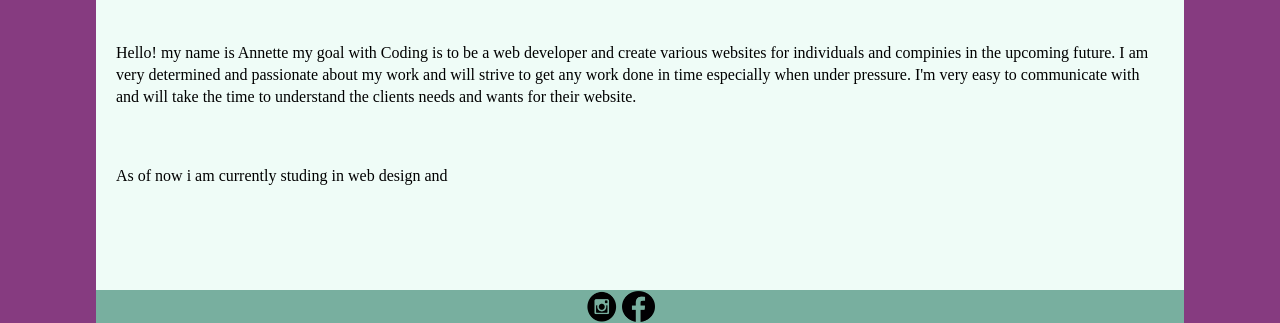
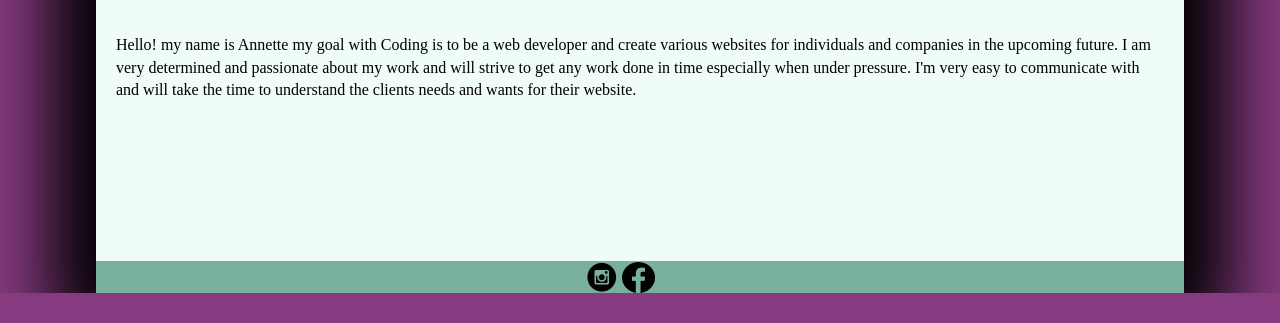
Before and after one commit to ASegura038/Segura-Annette-Portfolio-Resume, a plain HTML site: page index.html in a window 1280 px wide. Shown: the part 581-904 px from the top of the page. After the commit the page ends 874 px from the top, so only its background shows below. Drawn offline with Linux system fonts and the light colour scheme.

Commit message:
content
added a transition in pages

```diff
--- a/css/main.css
+++ b/css/main.css
@@ -14,7 +14,7 @@
 
 html {
     background-color: rgb(134, 59, 128);
-
+    margin-top: 1%;
 }
 
 /* body styles */
@@ -28,6 +28,7 @@ body {
     line-height: 1.4;
     height: 100%;
     /* display: block; */
+    box-shadow: 0px 0px 66px 45px black;
 }
 
 header:after {
@@ -38,7 +39,7 @@ header:after {
 
 img {
     width: 100%;
-    height: 420px;
+    height: 400px;
 }
 
 
@@ -47,11 +48,10 @@ h1 {
     margin-top: 0px;
 }
 
-/* font styles */
-/* body h1 {
-    font-family: 'Franklin Gothic Medium', 'Arial Narrow', Arial, sans-serif;
-    text-align: center
-} */
+/* font styles  */
+body h1 {
+    font-family: -apple-system, BlinkMacSystemFont, 'Segoe UI', Roboto, Oxygen, Ubuntu, Cantarell, 'Open Sans', 'Helvetica Neue', sans-serif text-align: center
+}
 
 /* navigation system */
 
@@ -206,6 +206,28 @@ h1 {
 
 p {
     padding: 20px;
+}
+
+h1,
+nav.hnav,
+img {
+    animation: fadein 1.5s;
+    -moz-animation: fadein 1.5s;
+    /* Firefox */
+    -webkit-animation: fadein 1.5s;
+    /* Safari and Chrome */
+    -o-animation: fadein 1.5s;
+    /* Opera */
+}
+
+@keyframes fadein {
+    0% {
+        opacity: 0;
+    }
+
+    100% {
+        opacity: 1;
+    }
 }
 
 /* ==========================================================================
--- a/index.html
+++ b/index.html
@@ -49,13 +49,13 @@
   <h1>Welcome</h1>
   <p>
     Hello! my name is Annette my goal with Coding is to be a web developer and create various websites for individuals
-    and compinies in the upcoming future. I am very determined and passionate about my work and will strive to get any
+    and companies in the upcoming future. I am very determined and passionate about my work and will strive to get any
     work done in time especially when under pressure. I'm very easy to communicate with and will take the time to
     understand the clients needs and wants for their website.
   </p>
 
   <p>
-    As of now i am currently studing in web design and
+    <!-- As of now i am currently studing in web design using -->
   </p>
   <br><br><br>
   <footer>
```
Also changed, not shown: Annette-contact.html (+6 -0 lines), Annette-resume.html (+2 -1 lines), Annette-skillset.html (+5 -0 lines).
